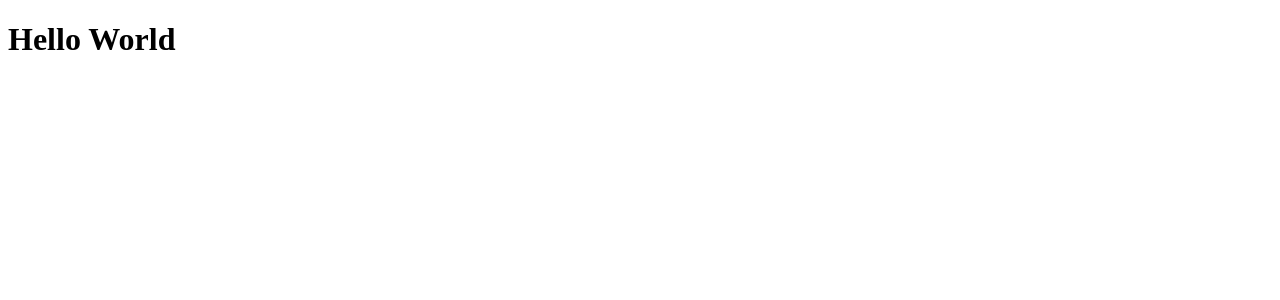
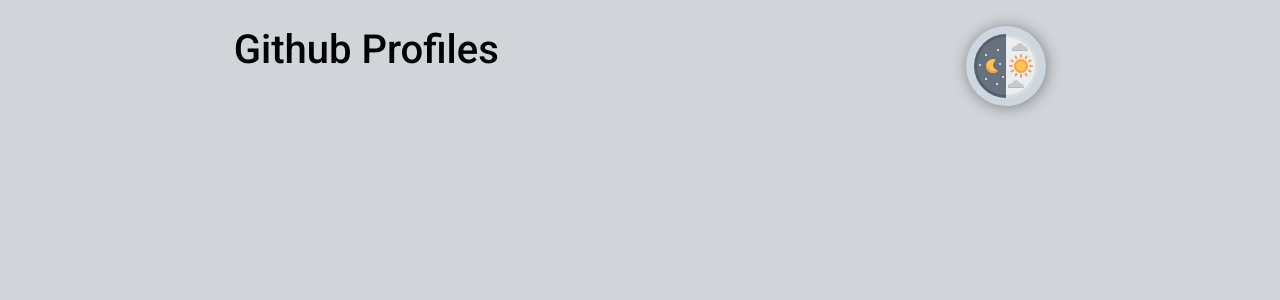
Before and after one commit to tadeifelipe/github-profiles, a React (Create React App) app: page / in a window 1280 px wide. Shown: the top 300 px of the page. Built offline with nearby package versions, Linux system fonts and the light colour scheme.

Commit message:
added header

```diff
--- a/public/index.html
+++ b/public/index.html
@@ -2,14 +2,14 @@
 <html lang="en">
   <head>
     <meta charset="utf-8" />
-    <link rel="icon" href="%PUBLIC_URL%/favicon.ico" />
+
     <meta name="viewport" content="width=device-width, initial-scale=1" />
     <meta name="theme-color" content="#000000" />
     <meta
       name="description"
       content="Web site created using create-react-app"
     />
-    <link rel="apple-touch-icon" href="%PUBLIC_URL%/logo192.png" />
+
     <!--
       manifest.json provides metadata used when your web app is installed on a
       user's mobile device or desktop. See https://developers.google.com/web/fundamentals/web-app-manifest/
@@ -24,7 +24,7 @@
       work correctly both with client-side routing and a non-root public URL.
       Learn how to configure a non-root public URL by running `npm run build`.
     -->
-    <title>React App</title>
+    <title>Github Profiles</title>
   </head>
   <body>
     <noscript>You need to enable JavaScript to run this app.</noscript>
--- a/src/App.js
+++ b/src/App.js
@@ -1,8 +1,11 @@
 import React from 'react';
+import './Global.css';
+
+import Header from './components/Header/Header';
 
 function App() {
   return (
-   <h1>Hello World</h1>
+   <Header/>
   );
 }
 
--- /dev/null
+++ b/src/Global.css
@@ -0,0 +1,8 @@
+@import url('https://fonts.googleapis.com/css2?family=Roboto:wght@500&display=swap');
+*{
+    margin: 0;
+    padding: 0;
+    font: 40px Roboto, sans-serif;
+    background-color: #d1d5da;
+    /* background-color: #24292e; */
+}
--- /dev/null
+++ b/src/components/Header/Header.js
@@ -0,0 +1,15 @@
+import React from 'react';
+import './style.css';
+
+const Header = () =>{
+    return(
+        <div className="container">
+            <div>Github Profiles</div>
+            <div>
+                <button className="button"></button>
+            </div>
+        </div>
+    );
+}
+
+export default Header;
--- /dev/null
+++ b/src/components/Header/style.css
@@ -0,0 +1,28 @@
+.container{
+    display: flex;
+    justify-content: space-around;
+    margin-top: 2%;
+}
+
+.button{
+    background-image: url('../../assets/moon.png');
+    width: 80px;
+    height: 80px;
+    background-repeat: no-repeat;
+    background-position: center;
+    border-radius: 50px;
+    background-color: #ced6e0;
+    border: none;
+    box-shadow: 1px 1px 15px rgba(0, 0, 0, 0.4);
+    cursor: pointer;
+    transition: all 1s cubic-bezier(0.075, 0.82, 0.165, 1);
+}
+
+.button:hover{
+    background-color: #dfe4ea;
+    box-shadow: 1px 1px 20px rgba(0, 0, 0, 0.4);
+}
+
+.button:focus{
+    outline-style: none;
+}
```
Also changed, not shown: src/assets/moon.png (added), 1 other file (tests, documents, lock files or other folders).
